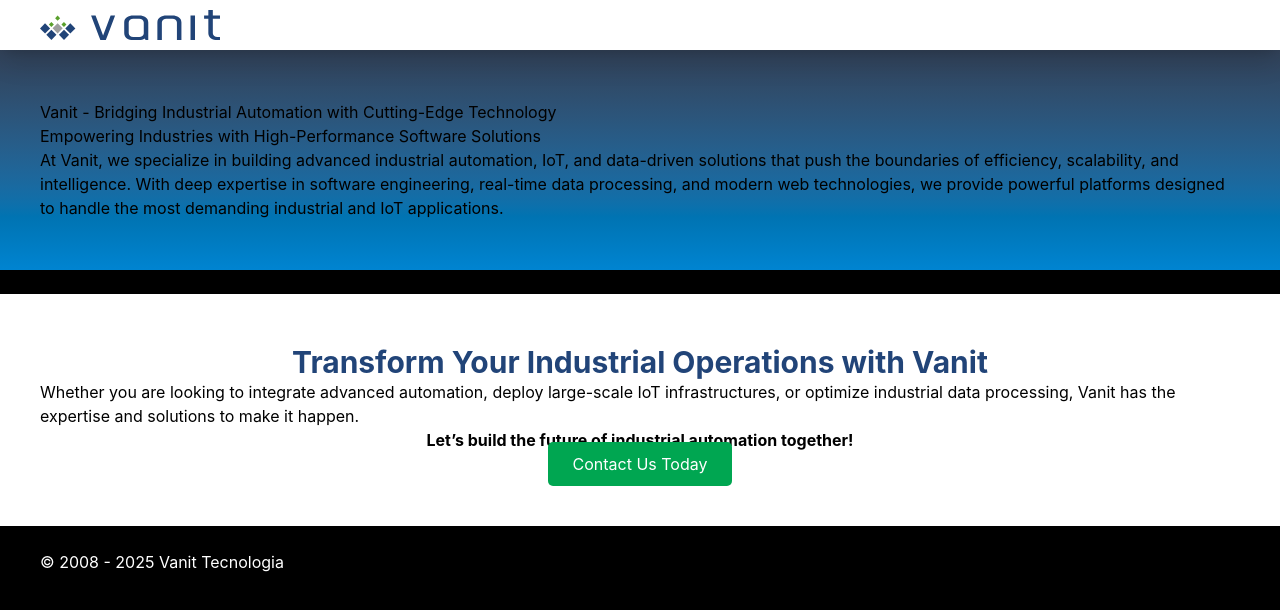
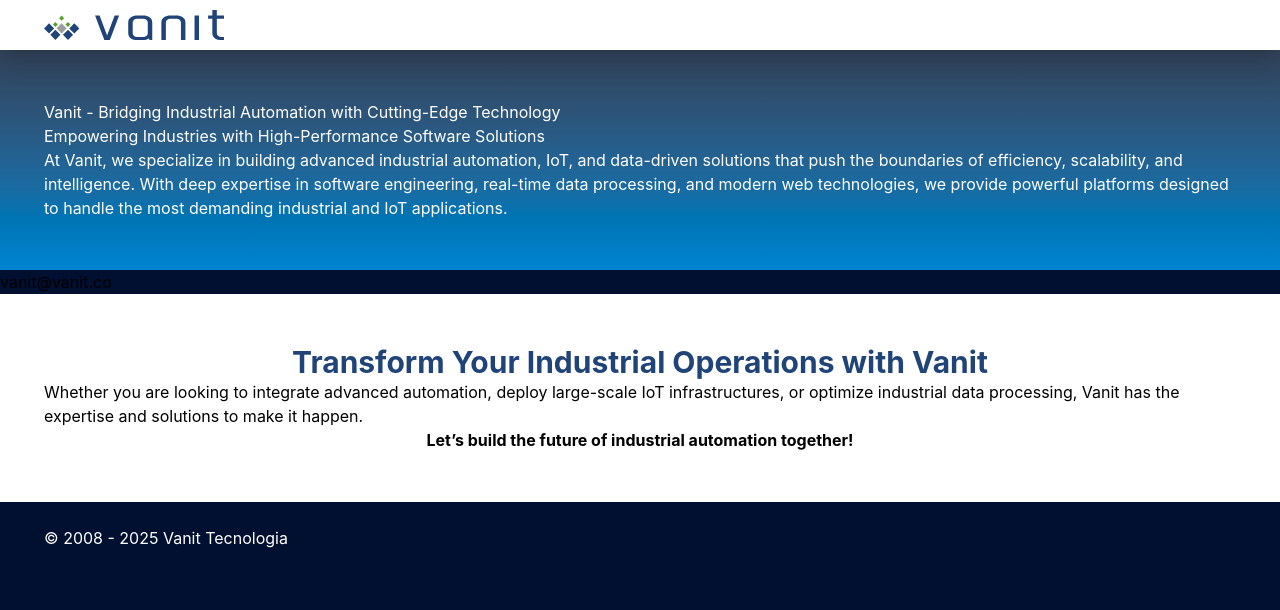
Before and after one commit to vanit-co/vanit-co, a website built with Vite: page index.html in a window 1280 px wide. Built offline with nearby package versions, Linux system fonts and the light colour scheme.

Commit message:
added padding to section

```diff
--- a/index.html
+++ b/index.html
@@ -14,7 +14,7 @@
     <link href="static/css/screen.css" rel="stylesheet">
 
   </head>
-  <body class="bg-black">
+  <body class="bg-[#011031]">
 
     <div class="section fixed top-0 w-full bg-white shadow-xl">
       <div class="section-content py-10">
@@ -25,7 +25,7 @@
     <div class="h-50 w-full"></div>
 
     <div class="section bg-linear-to-t from-sky-600 to-slate-700">
-      <div class="section-content py-50">
+      <div class="section-content py-50 text-white">
         <h1>Vanit - Bridging Industrial Automation with Cutting-Edge Technology</h1>
         <h2>Empowering Industries with High-Performance Software Solutions</h2>
         <p>At Vanit, we specialize in building advanced industrial automation, IoT, and data-driven solutions that push the boundaries of efficiency, scalability, and intelligence. With deep expertise in software engineering, real-time data processing, and modern web technologies, we provide powerful platforms designed to handle the most demanding industrial and IoT applications.</p>
@@ -46,7 +46,9 @@
         <h2 class="font-bold text-center text-3xl text-[#214478]">Transform Your Industrial Operations with Vanit</h2>
         <p>Whether you are looking to integrate advanced automation, deploy large-scale IoT infrastructures, or optimize industrial data processing, Vanit has the expertise and solutions to make it happen.</p>
         <p style="font-weight: bold; text-align: center;">Let’s build the future of industrial automation together!</p>
+        <!--
         <p style="text-align: center;"><a href="#" class="cta" style="background: #00a651; color: white; padding: 12px 25px; text-decoration: none; border-radius: 5px;">Contact Us Today</a></p>
+        -->
       </div>
     </div>
 
--- a/static/css/screen.css
+++ b/static/css/screen.css
@@ -14,4 +14,6 @@
 .section-content {
   max-width: 1200px;
   margin: 0 auto;
+  padding-left: 4px;
+  padding-right: 4px;
 }
```
